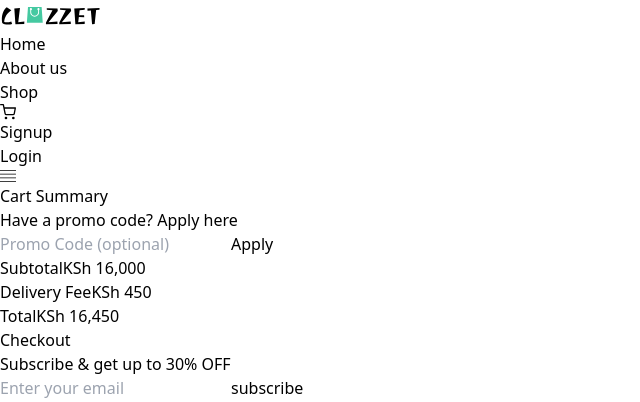
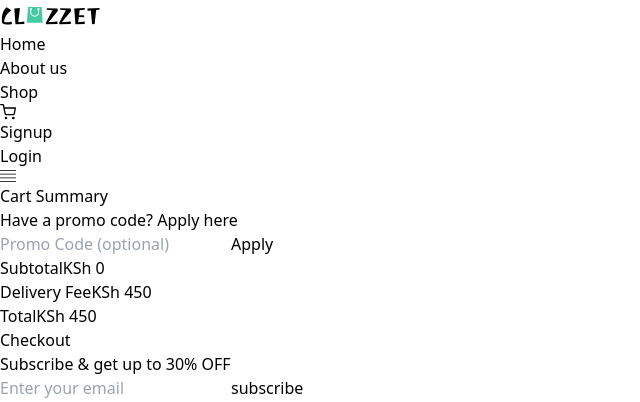
Before and after one commit to jordant007/clozzet, a React (Vite) app: page /cart in a window 1280 px wide. Shown: the top 402 px of the page, without its empty margins (0-640 px from the left). Built offline with nearby package versions, Linux system fonts and the light colour scheme.

Commit message:
added the total and sub-total functionality

```diff
--- /dev/null
+++ b/src/components/CartSummary.jsx
@@ -0,0 +1,49 @@
+import React from 'react';
+
+const CartSummary = ({ cartItems }) => {
+  // Calculate subtotal by summing prices of all items
+  const subtotal = cartItems.reduce((acc, curr) => acc + curr.price, 0);
+
+  // Fixed delivery fee
+  const deliveryFee = 450;
+
+  // Calculate total by adding subtotal and delivery fee
+  const total = subtotal + deliveryFee;
+
+  return (
+    <div className="max-w-sm border rounded-lg shadow-md p-4">
+      <h2 className="text-lg font-bold mb-4">Cart Summary</h2>
+      <p className="block text-sm font-medium mb-1">
+        Have a promo code? Apply here
+      </p>
+      <div className="flex items-center mb-4">
+        <input
+          type="text"
+          id="promo-code"
+          placeholder="Promo Code (optional)"
+          className="w-full border rounded-l-md p-2 focus:outline-none "
+        />
+        <button className="bg-[#45C9A1] text-white px-4 py- rounded-r-md hover:bg-[#45C9A1]">
+          Apply
+        </button>
+      </div>
+      <div className="text-sm mb-2 flex justify-between">
+        <span>Subtotal</span>
+        <span>KSh {subtotal.toLocaleString()}</span>
+      </div>
+      <div className="text-sm mb-4 flex justify-between">
+        <span>Delivery Fee</span>
+        <span>KSh {deliveryFee.toLocaleString()}</span>
+      </div>
+      <div className="text-lg font-bold mb-4 flex justify-between">
+        <span>Total</span>
+        <span>KSh {total.toLocaleString()}</span>
+      </div>
+      <button className="w-full bg-[#45C9A1] text-white py-2 rounded-md font-semibold hover:bg-teal-600">
+        Checkout
+      </button>
+    </div>
+  );
+};
+
+export default CartSummary;
--- a/src/components/Cartpage.jsx
+++ b/src/components/Cartpage.jsx
@@ -1,69 +1,32 @@
+import React, { useState, useEffect } from "react";
 import CartItem from "./CartItem";
-import {useState,useEffect} from "react"
+import CartSummary from "./CartSummary";
 
+export default function Cartpage({ cart, setCart }) {
+  const [cartCopy, setCartCopy] = useState([]);
 
-
-export default function Cartpage({cart, setCart}) {
-  const [cartCopy,setCartCopy]=useState([])
-
-  useEffect(()=>{
-    const copy =[...cart]
-    setCartCopy(copy)
-
-    },[])
+  useEffect(() => {
+    const copy = [...cart];
+    setCartCopy(copy);
+  }, []);
 
   return (
-
     <div className="flex">
       <div className="max-w-4xl mx-auto mt-10 bg-white p-6 rounded-lg shadow-lg">
         {cart &&
-          cart.map((item) => {
-            return (
+          cart.map((item) => (
             <CartItem
+              key={item.name}
               name={item.name}
               price={item.price}
               imageSrc={item.img}
               cart={cart}
               setCartCopy={setCartCopy}
               cartCopy={cartCopy}
-
             />
-            );
-          })}
+          ))}
       </div>
-
-      <div className="max-w-sm border rounded-lg shadow-md p-4">
-        <h2 className="text-lg font-bold mb-4">Cart Summary</h2>
-        <p className="block text-sm font-medium mb-1">
-          Have a promo code? Apply here
-        </p>
-        <div className="flex items-center mb-4">
-          <input
-            type="text"
-            id="promo-code"
-            placeholder="Promo Code (optional)"
-            className="w-full border rounded-l-md p-2 focus:outline-none "
-          />
-          <button className="bg-[#45C9A1] text-white px-4 py- rounded-r-md hover:bg-[#45C9A1]">
-            Apply
-          </button>
-        </div>
-        <div className="text-sm mb-2 flex justify-between">
-          <span>Subtotal</span>
-          <span>KSh 16,000</span>
-        </div>
-        <div className="text-sm mb-4 flex justify-between">
-          <span>Delivery Fee</span>
-          <span>KSh 450</span>
-        </div>
-        <div className="text-lg font-bold mb-4 flex justify-between">
-          <span>Total</span>
-          <span>KSh 16,450</span>
-        </div>
-        <button className="w-full bg-[#45C9A1] text-white py-2 rounded-md font-semibold hover:bg-teal-600">
-          Checkout
-        </button>
-      </div>
+      <CartSummary cartItems={cartCopy} />
     </div>
   );
 }
```
Lines whose indentation alone changed are shown as unchanged.
